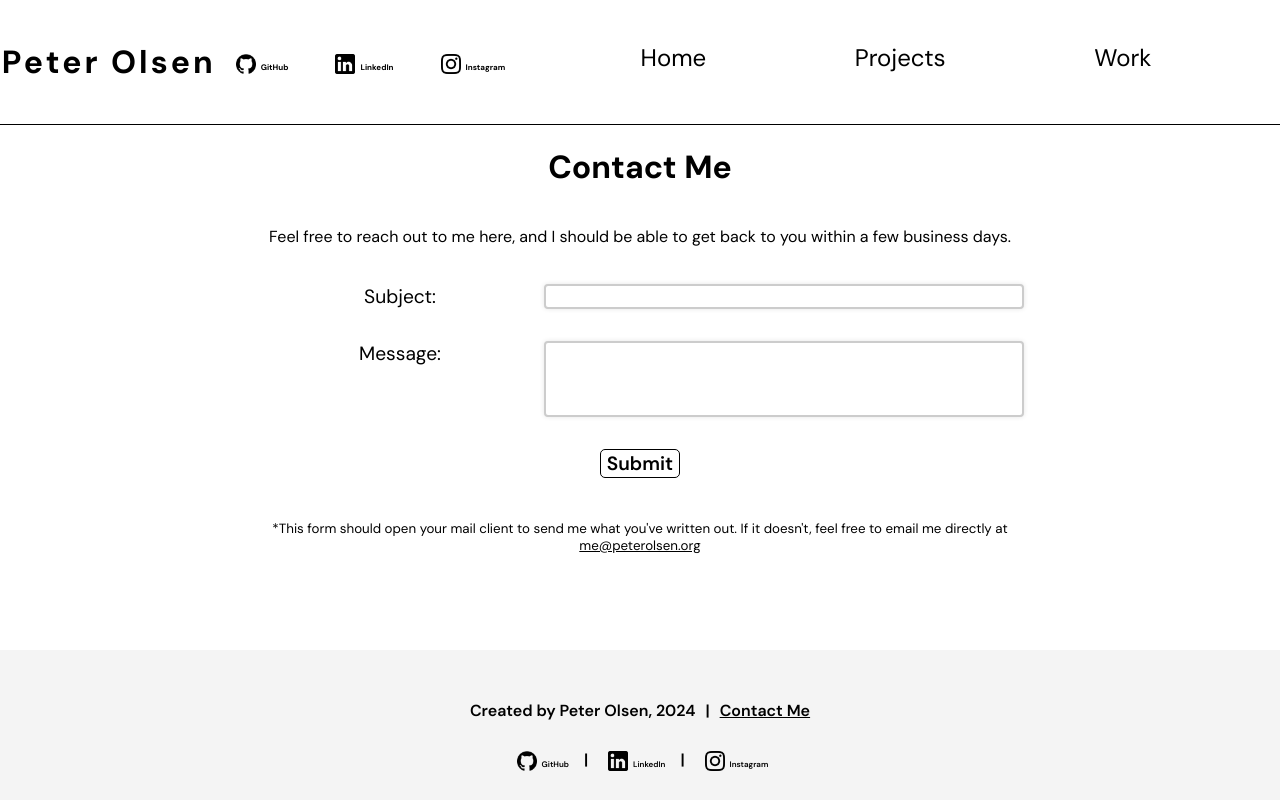
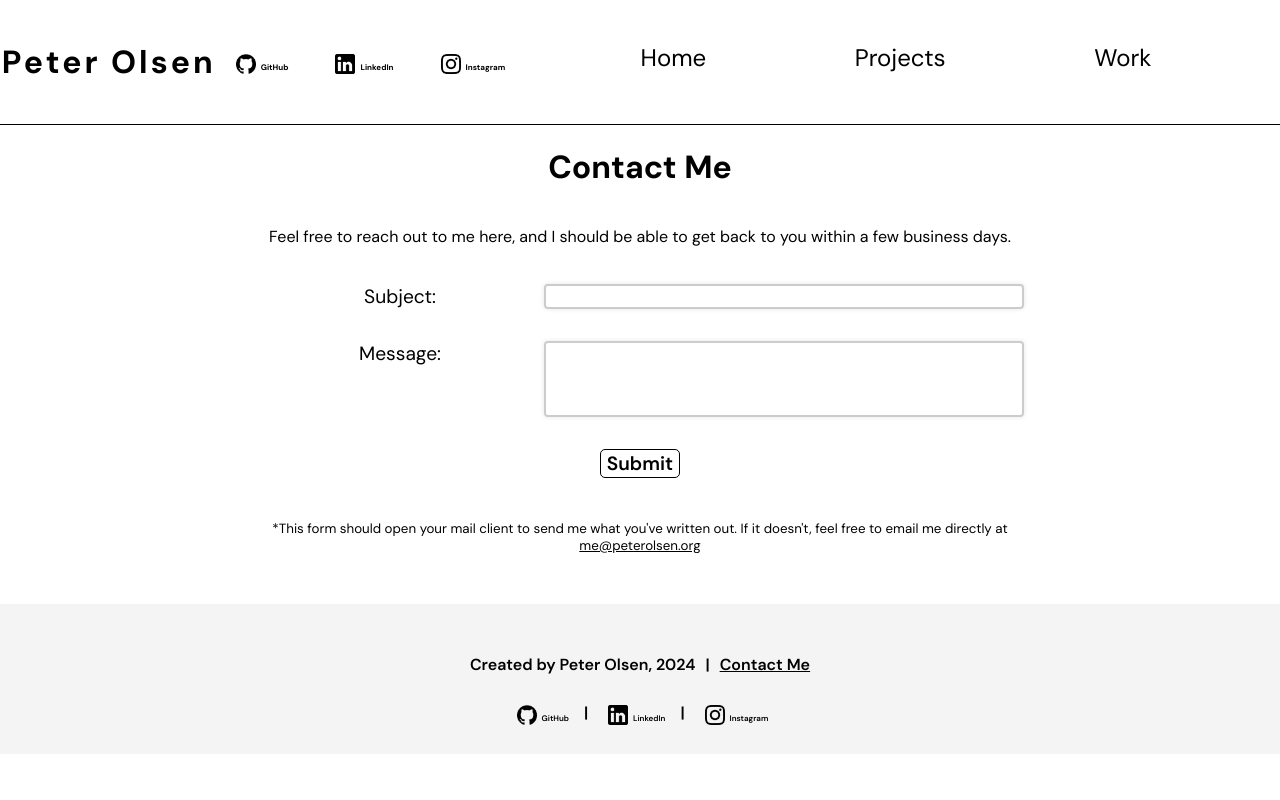
Before and after one commit to PeterOlsen1/peterolsen1.github.io, a React (Create React App) app: page /contact in a window 1280 px wide. Built offline with nearby package versions, Linux system fonts and the light colour scheme.

Commit message:
quick footer fix

```diff
--- a/src/css/Footer.css
+++ b/src/css/Footer.css
@@ -1,5 +1,5 @@
 footer {
-    margin-top: 200px;
+    margin-top: 50px;
     width: inherit;
     background-color: rgba(200, 200, 200, 0.2);
     height: 50px;
@@ -9,7 +9,7 @@ footer {
     max-width: 100vw;
     width: 100vw;
 
-    position: fixed;
+    position: sticky;
     bottom: 0;
 }
 
```
